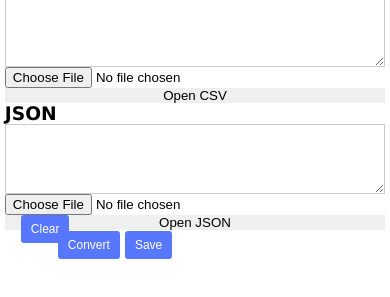
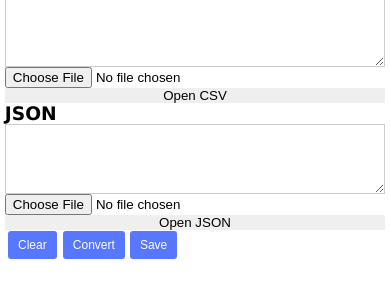
Before and after one commit to rniochy/json2csv-app, a plain HTML site: page html/app.html in a window 390 px wide. Shown: the part 79-376 px from the top of the page. Drawn offline with Linux system fonts and the light colour scheme.

Commit message:
css style on project all size devices

```diff
--- a/css/styles.css
+++ b/css/styles.css
@@ -50,7 +50,10 @@ section h2 {
     height: 2rem;
     align-self: center;
 }
-#buttons button, #clear-button {
+  #buttons {
+     margin-left: 10.5rem;
+  }
+  #buttons button, #clear-button {
     padding: 5px 10px;
     font-size: 12px;
     line-height: 1.5;
@@ -60,7 +63,7 @@ section h2 {
     border-color: #5659f1;
     margin-top: .1rem;
 }
-#buttons button:hover, #clear-button:hover{
+  #buttons button:hover, #clear-button:hover{
     background-color: #5877ffda;
     border-color: #474ae9;
 }
@@ -83,14 +86,14 @@ section h2 {
    }
    #clear-button {
      position: absolute;
-     bottom: 0.3rem;
-     left: 0.3rem;
+     bottom: -0.7rem;
+     left: -0.5rem;
    }
    #clear-button {
     height: 28px;
  }
    #buttons {
-      margin-left: 53px;
+      margin-left: 58px;
    }
     /*Mudar a configuração do tamanho dos botoes*/
 }
@@ -122,9 +125,9 @@ section h2 {
   #clear-button, #buttons {
     position: absolute;
     top: 15.1rem;
-    left: 0.4rem;
+    left: 0;
   }
   #buttons {
-    left: 3.4rem;
+    left: -6.6rem;
   }
 }
```
